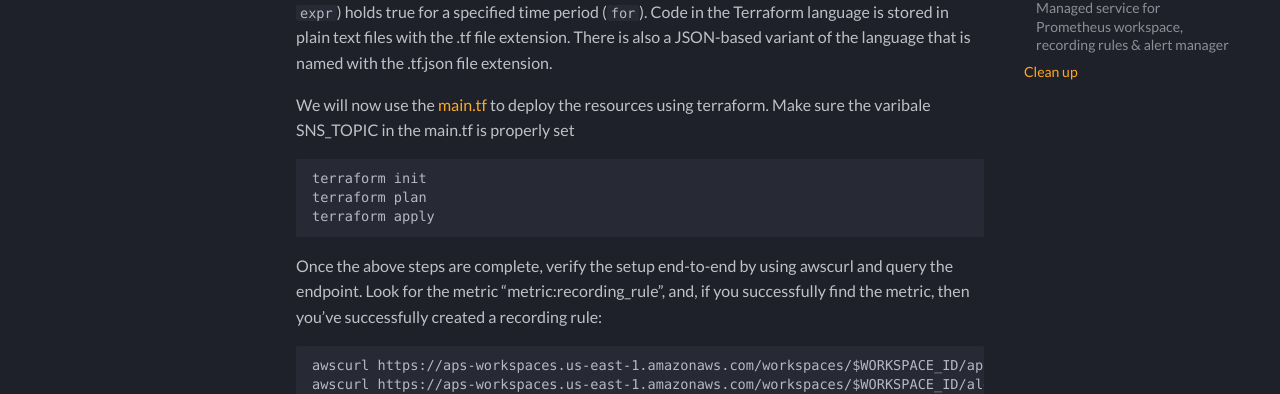
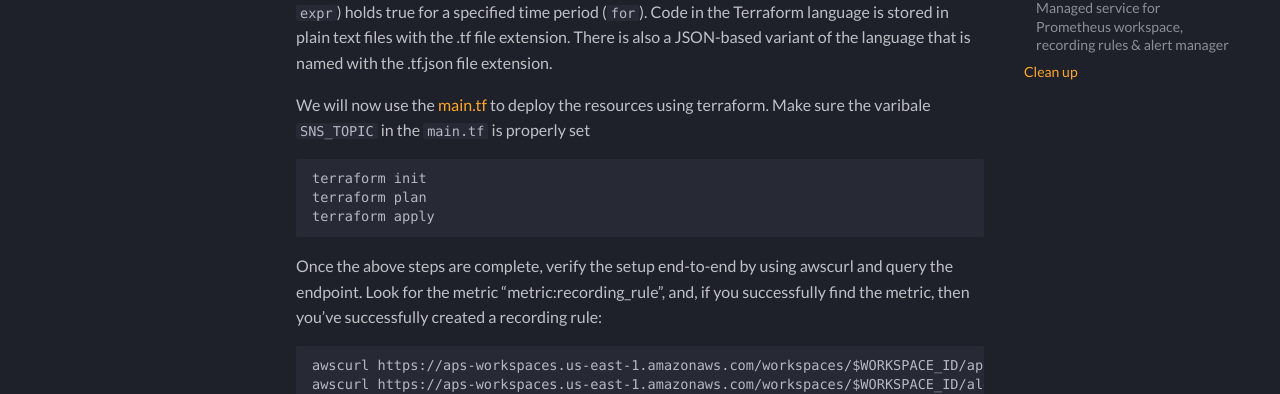
Before and after one commit to aws-observability/aws-o11y-recipes, an MkDocs documentation site: the page built from docs/recipes/amp-alertmanager-terraform.md, in a window 1280 px wide and 900 px high, scrolled down 2028 px. Shown: the part 208-602 px from the top of the window. Built offline with MkDocs 1.6.1 and Material for MkDocs 9.7.7, drawn with Linux system fonts in a browser that asks for light colours; some web fonts are replaced; comment, search, counter and statistics services are not loaded.

````diff
--- a/docs/recipes/amp-alertmanager-terraform.md
+++ b/docs/recipes/amp-alertmanager-terraform.md
@@ -72,7 +72,7 @@ kubectl apply -f eks-prometheus-daemonset.yaml
 
 Now, we will  provision a Amazon Managed Service for Prometheus workspace and will define an alerting rule that causes the Alert Manager to send a notification if a certain condition (defined in ```expr```) holds true for a specified time period (```for```). Code in the Terraform language is stored in plain text files with the .tf file extension. There is also a JSON-based variant of the language that is named with the .tf.json file extension.
 
-We will now use the [main.tf](./amp-alertmanager-terraform/main.tf) to deploy the resources using terraform. Make sure the varibale SNS_TOPIC in the main.tf is properly set
+We will now use the [main.tf](./amp-alertmanager-terraform/main.tf) to deploy the resources using terraform. Make sure the varibale `SNS_TOPIC` in the `main.tf` is properly set
 
 ```
 terraform init
````
